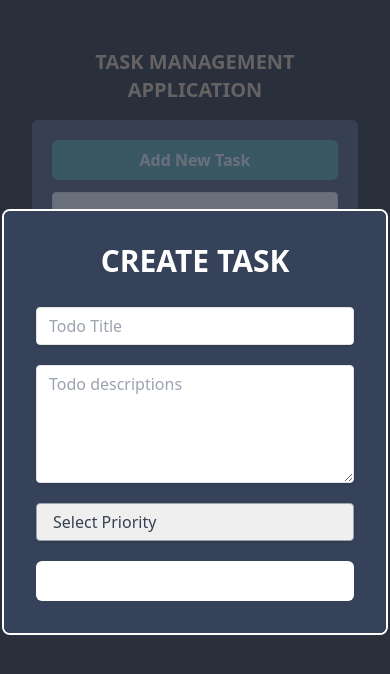
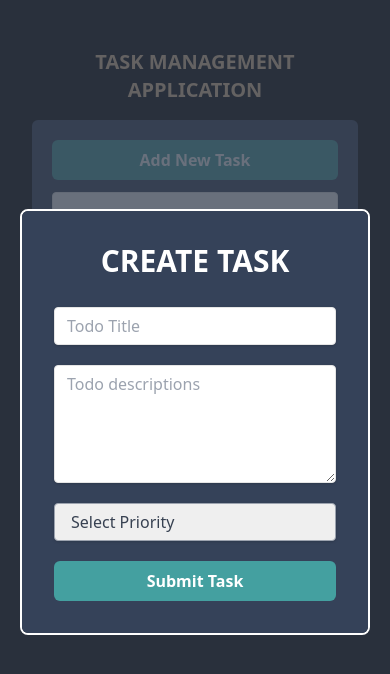
Before and after one commit to RuhulAmin3/todo-application, a React (Vite) app: page / in a window 390 px wide. Both pictures are taken after typing "Sample" into the empty fields and a click on the button "Add New Task". Shown: the top 674 px of the page. Built offline with nearby package versions, Linux system fonts and the light colour scheme.

Commit message:
fixed some responsive issue

```diff
--- a/src/components/AddTodoForm.tsx
+++ b/src/components/AddTodoForm.tsx
@@ -71,9 +71,7 @@ export function AddTodoForm({
         ))}
       </select>
 
-      <Button type="submit" className="bg-white">
-        Submit Task
-      </Button>
+      <Button type="submit">Submit Task</Button>
     </form>
   );
 }
--- a/src/components/Modal.tsx
+++ b/src/components/Modal.tsx
@@ -20,7 +20,7 @@ const Modal = ({
             onClick={() => setShowModal(false)}
           ></div>
 
-          <div className=" rounded-lg overflow-hidden transform text-white border-2 border-white">
+          <div className="m-5 md:m-0 rounded-lg overflow-hidden transform text-white border-2 border-white">
             <div className="bg-[#354259] p-8">
               <h3 className="text-3xl text-white uppercase font-semibold mb-7">
                 {title}
--- a/src/components/TodoItem.tsx
+++ b/src/components/TodoItem.tsx
@@ -73,15 +73,14 @@ const TodoItem = ({ todo }: TodoPropType) => {
         >
           <DeleteIcon />
         </button>
-
-        <Modal
-          title="Update Todo"
-          showModal={showModal}
-          setShowModal={setShowModal}
-        >
-          <EditTodoForm editableTodo={todo} setIsModal={setShowModal} />
-        </Modal>
       </div>
+      <Modal
+        title="Update Task"
+        showModal={showModal}
+        setShowModal={setShowModal}
+      >
+        <EditTodoForm editableTodo={todo} setIsModal={setShowModal} />
+      </Modal>
     </div>
   );
 };
--- a/src/components/TodoList.tsx
+++ b/src/components/TodoList.tsx
@@ -35,12 +35,13 @@ const TodoList = () => {
           There is no added task yet
         </p>
       )}
-      {states?.todoList?.filter(filterByPriority).filter(searchByTitle)
-        .length == 0 && (
-        <p className="text-center text-xl font-medium my-4">
-          No task found by the query. Try with another query!!!
-        </p>
-      )}
+      {states?.todoList.length > 0 &&
+        states?.todoList?.filter(filterByPriority).filter(searchByTitle)
+          .length == 0 && (
+          <p className="text-center text-xl font-medium my-4">
+            No task found by the query. Try with another query!!!
+          </p>
+        )}
       {states?.todoList?.filter(filterByPriority).filter(searchByTitle).length >
         0 &&
         states?.todoList
```
